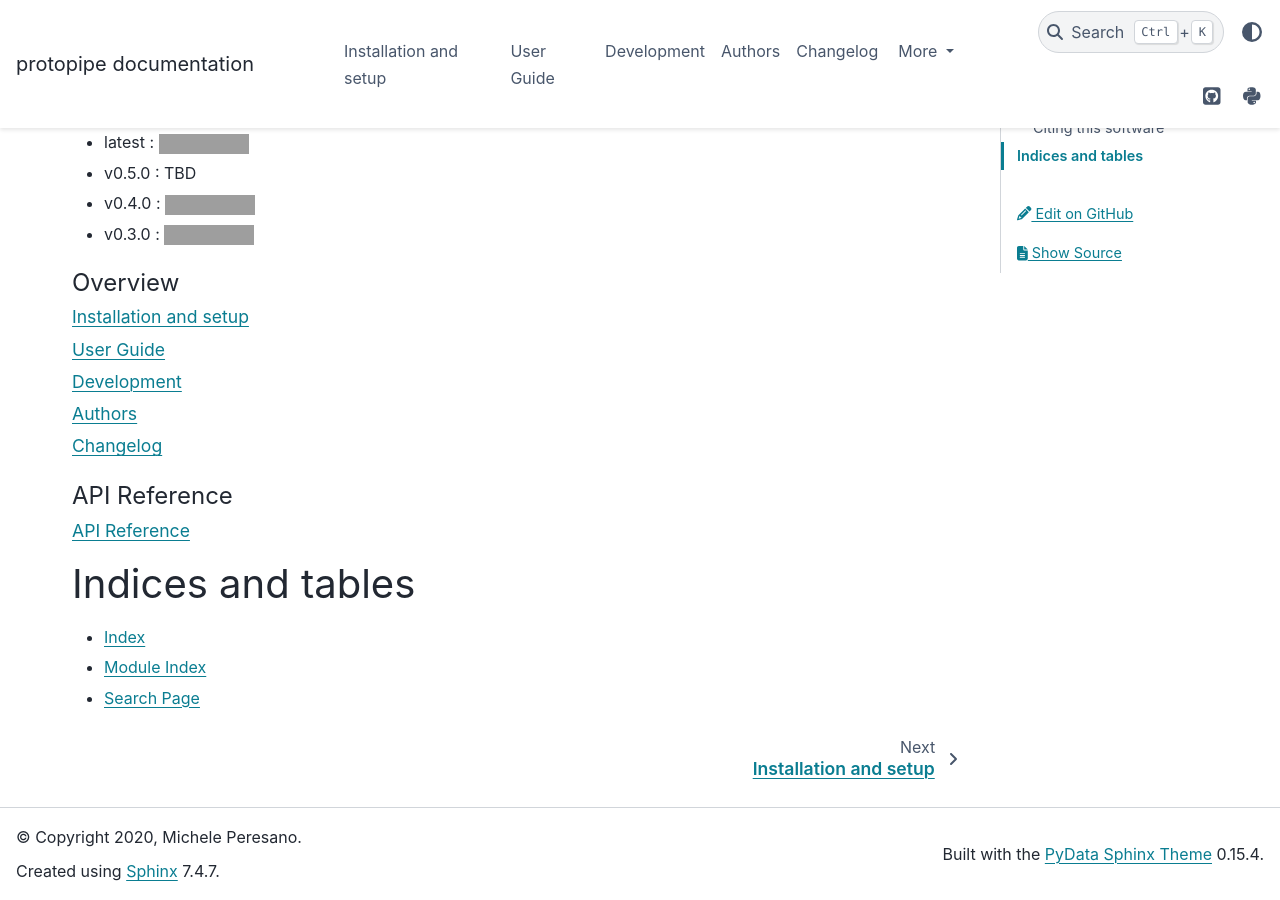
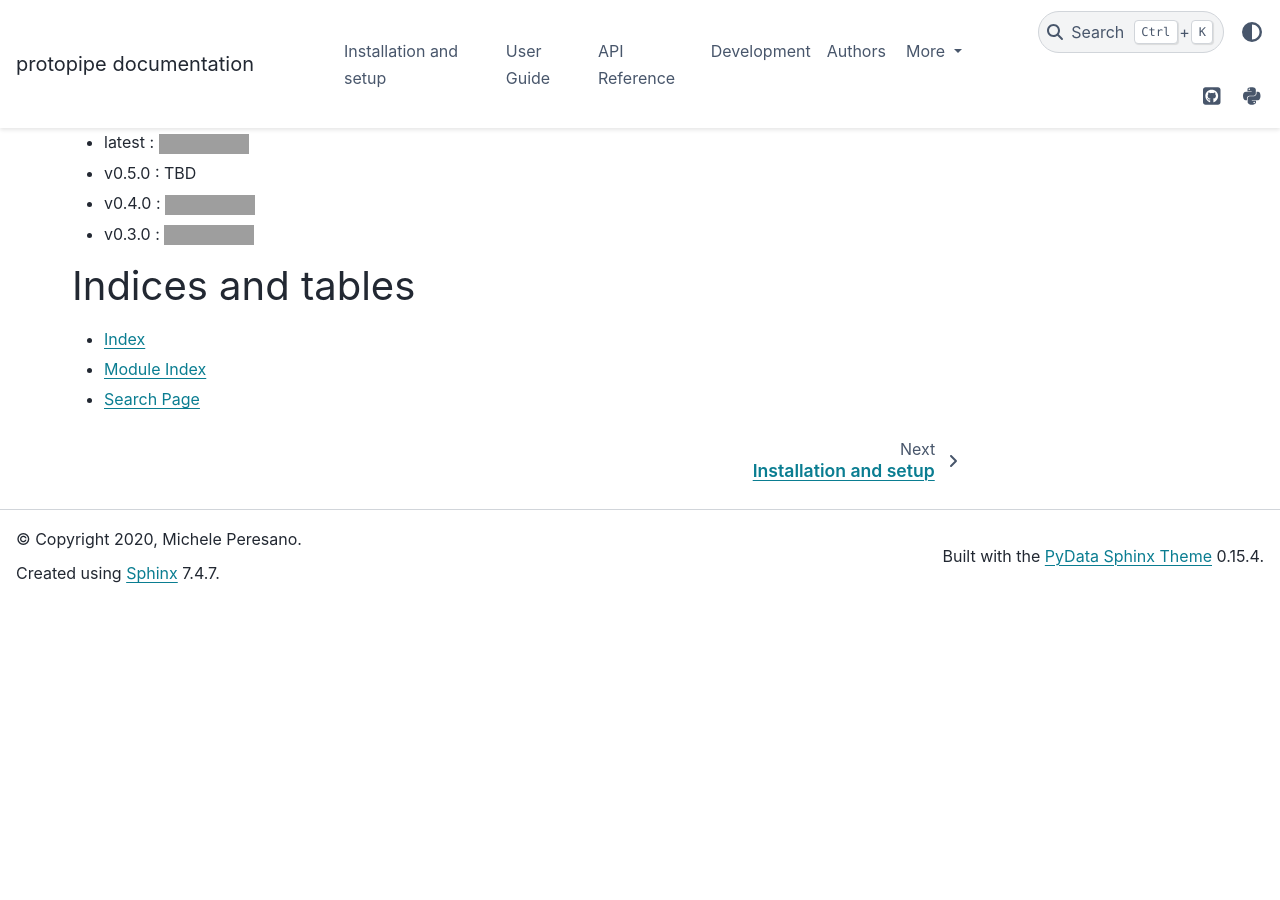
Before and after one commit to cta-observatory/protopipe, a Sphinx documentation site: the page built from docs/index.rst, in a window 1280 px wide and 900 px high, scrolled down 991 px. Built offline with Sphinx 7.4.7 and the PyData theme 0.15.4, drawn with Linux system fonts in a browser that asks for light colours; the version number could not be read and is left out; after the commit the page ends 1593 px from its top, so only the background shows below that; grey boxes are pictures that could not be loaded.

Commit message:
Simplify general index

```diff
--- a/docs/index.rst
+++ b/docs/index.rst
@@ -60,24 +60,15 @@ Please, check the development version of the README for up-to-date links.
 - v0.4.0 : |doi_v0.4.0|
 - v0.3.0 : |doi_v0.3.0|
 
+.. toctree::
+    :hidden:
 
-.. _protopipe_intro:
-.. toctree::
-   :caption: Overview
-   :maxdepth: 1
-
-   install/index
-   usage/index
-   contribute/index
-   AUTHORS
-   CHANGELOG
-
-.. _protopipe_structure:
-.. toctree::
-   :caption: API Reference
-   :maxdepth: 1
-
-   reference/index
+    install/index
+    usage/index
+    reference/index
+    contribute/index
+    AUTHORS
+    CHANGELOG
 
 Indices and tables
 ==================
```
